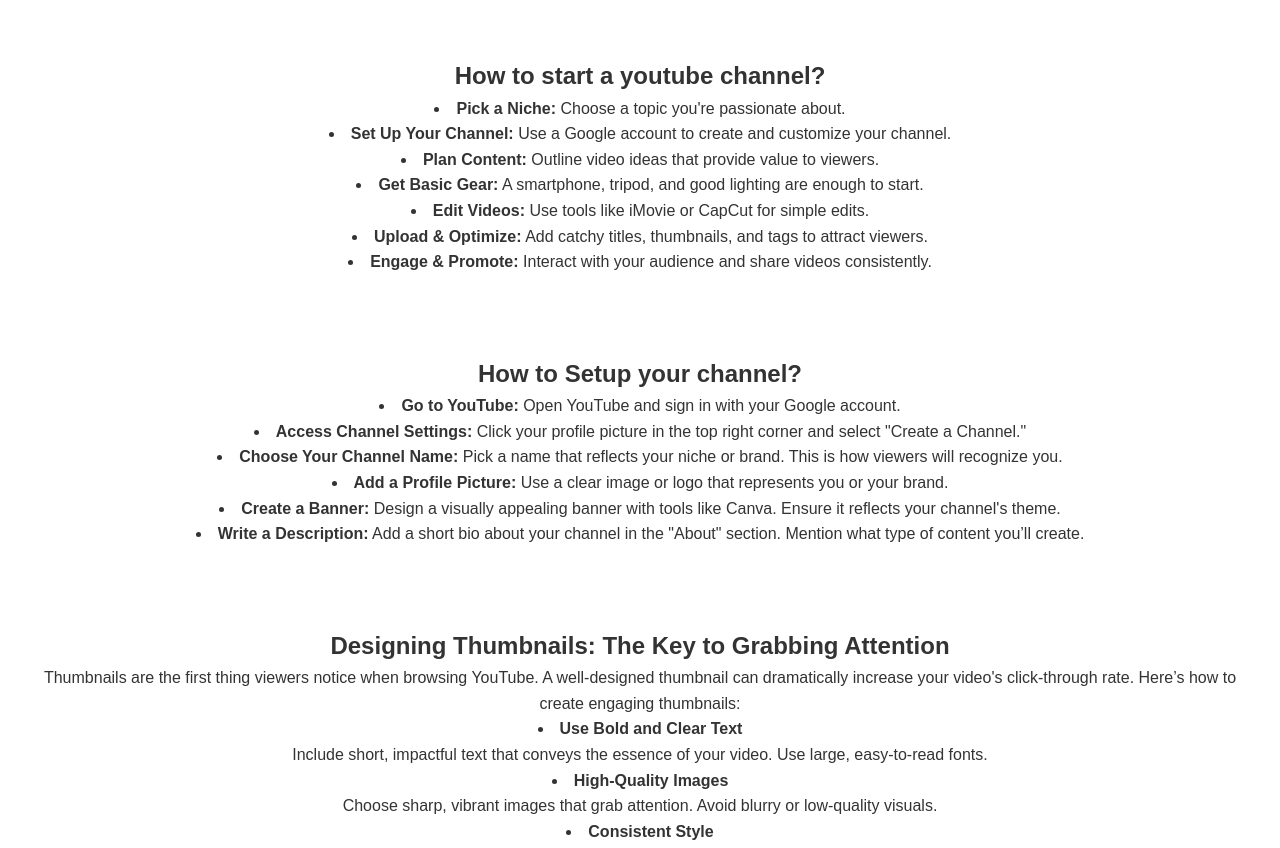
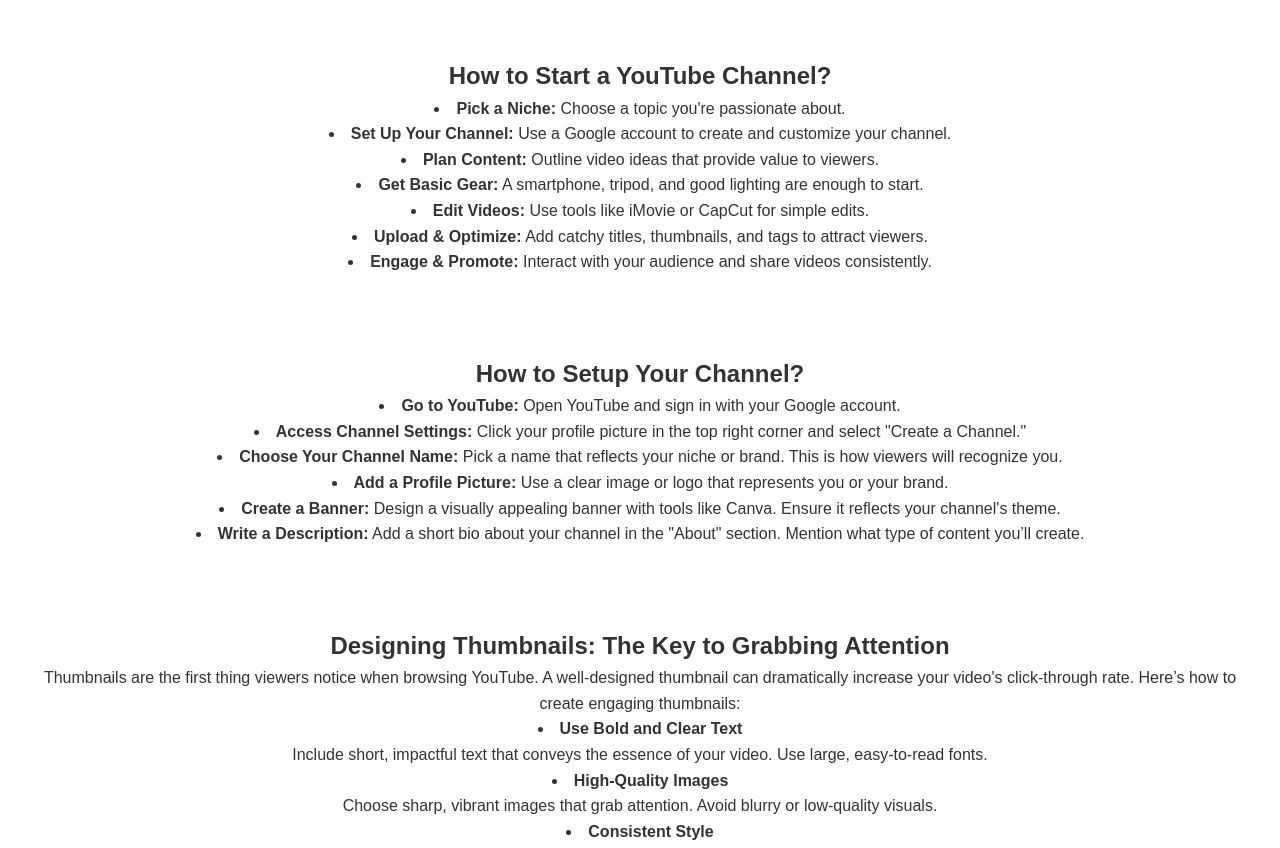
Before and after one commit to pranjal-ogg/Youtube-Creator-Hub, a plain HTML site: page getstarted.html in a window 1280 px wide. Shown: the part 1599-2447 px from the top of the page. Drawn offline with Linux system fonts and the light colour scheme.

Commit message:
Update getstarted.html
content change

```diff
--- a/getstarted.html
+++ b/getstarted.html
@@ -60,7 +60,7 @@
         </div>
         <div class="row1">
             <div class="column1"></div>
-            <div class="column1"><h1>How to start a youtube channel?</h1>
+            <div class="column1"><h1>How to Start a YouTube Channel?</h1>
                 <p><li><strong>Pick a Niche:</strong> Choose a topic you're passionate about.</li>
                 <li><strong>Set Up Your Channel:</strong> Use a Google account to create and customize your channel.</li>
                 <li><strong>Plan Content:</strong> Outline video ideas that provide value to viewers.
@@ -72,7 +72,7 @@
         </div>
         <div class="row2">
             <div class="column2"></div>
-            <div class="column2"><h1>How to Setup your channel?</h1>
+            <div class="column2"><h1>How to Setup Your Channel?</h1>
                 <p>
                 <li><strong>Go to YouTube:</strong> Open YouTube and sign in with your Google account.</li>
                 <li><strong>Access Channel Settings:</strong> Click your profile picture in the top right corner and select "Create a Channel."</li>
```
